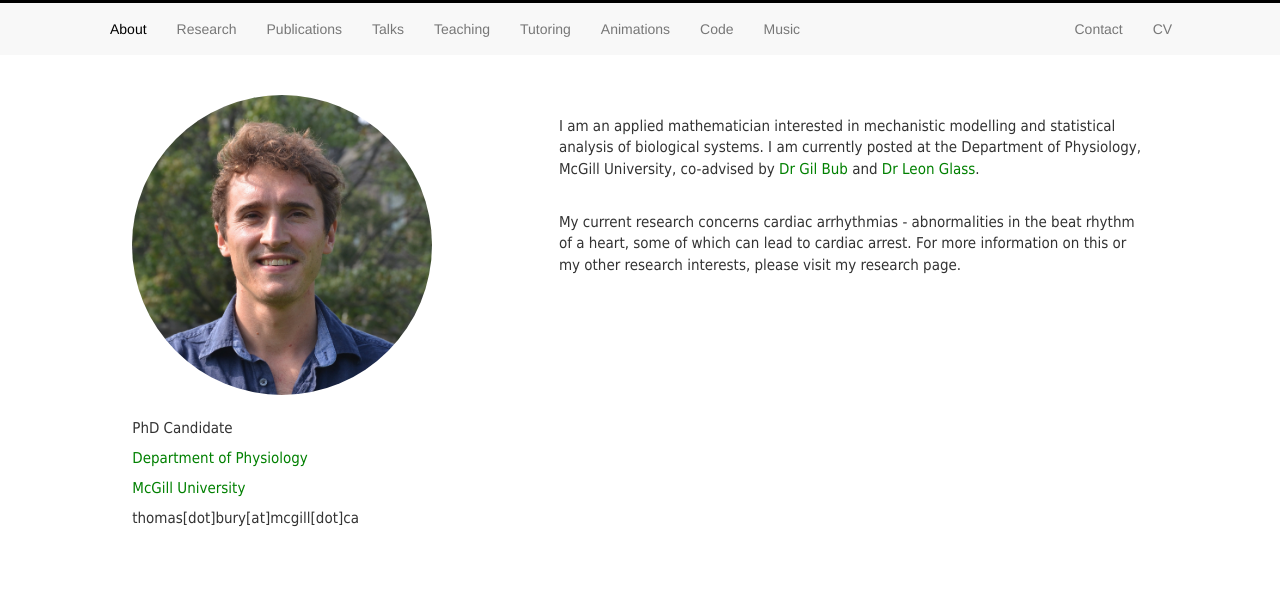
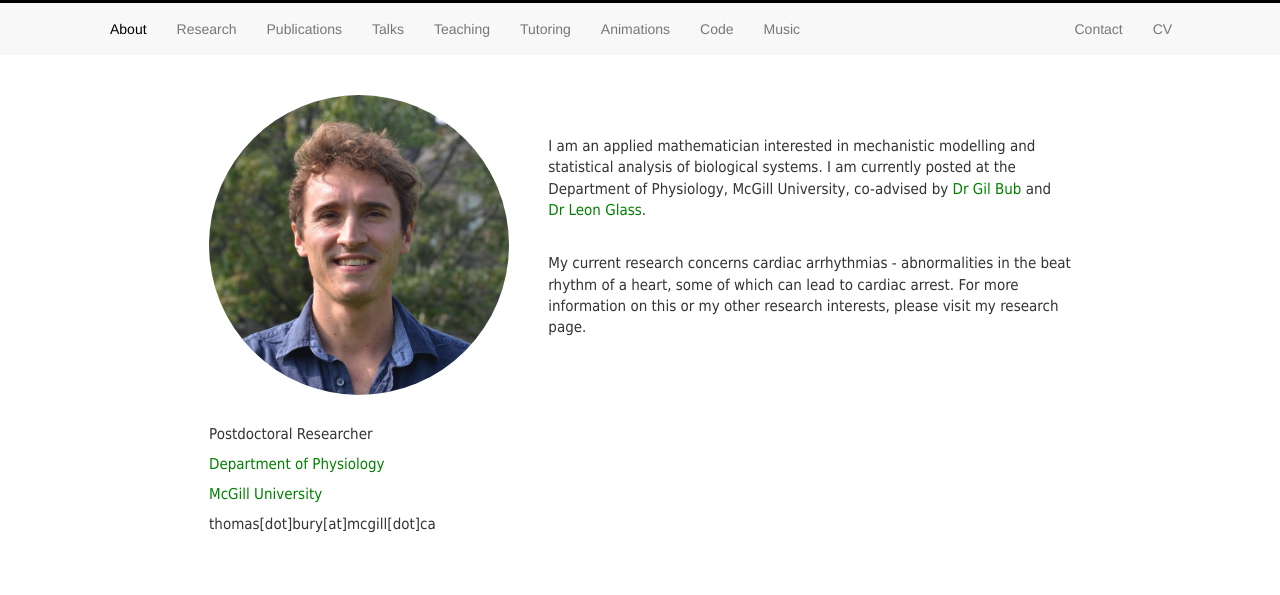
Before and after one commit to ThomasMBury/personal_webpage, a plain HTML site: page index.html in a window 1280 px wide. Shown: the part 73-668 px from the top of the page. Drawn offline with nearby package versions, Linux system fonts and the light colour scheme.

Commit message:
add description for mp

```diff
--- a/index.html
+++ b/index.html
@@ -53,13 +53,13 @@
       <div class="col-sm-4 text-left padding-profile-page">
         <img class="img-profile" src="images/profile.jpeg" width="300">
 		<div class="mytext">
-		  PhD Candidate <br>
+		  Postdoctoral Researcher <br>
 		  <a href="https://www.mcgill.ca/physiology/" target="_blank" >Department of Physiology</a><br>
 		  <a href="https://www.mcgill.ca/" target="_blank">McGill University</a><br>
 		  thomas[dot]bury[at]mcgill[dot]ca
 		</div>
 	  </div>
-	  <div class="col-sm-6 text-left padding-profile-page">
+	  <div class="col-sm-6 text-left padding-profile-text">
 		<br>
    		<p> I am an applied mathematician interested in mechanistic modelling and statistical analysis of biological systems. I am currently posted at the Department of Physiology, McGill University, co-advised by <a href="https://www.mcgill.ca/physiology/directory/core-faculty/gil-bub" target="_blank"> Dr Gil Bub </a> and <a href="https://www.mcgill.ca/physiology/directory/core-faculty/leon-glass" target="_blank"> Dr Leon Glass</a>.</p>
 	    <br>
--- a/main.css
+++ b/main.css
@@ -21,6 +21,7 @@ a:active {
 
 .img-profile {
   border-radius: 50%;
+  margin-bottom: 3%;
   margin-left: auto;
   margin-right: auto;
   max-width: 100%;
@@ -71,9 +72,13 @@ footer {
 }
 .padding-profile-page {
  padding-top: 40px;
+ padding-bottom: 6%;
+ padding-left: 8%;
+}
+.padding-profile-text {
+ padding-top: 60px;
  padding-bottom: 5%;
- padding-right: 2%;
- padding-left: 2%;
+ padding-right: 8%;
 }
 .padding {
  padding-top: 40px;
@@ -155,9 +160,9 @@ footer {
   clear: both;
   padding-top: 10px;
   padding-bottom: 75px;
-  /*border-style: solid;*/
+  /*border-style: solid*/
   vertical-align: left;
-  height: auto;
+  min-height: 260px;
 }
 
 
```
Also changed, not shown: animations.html (+3 -2 lines), research.html (line endings or trailing spaces).
